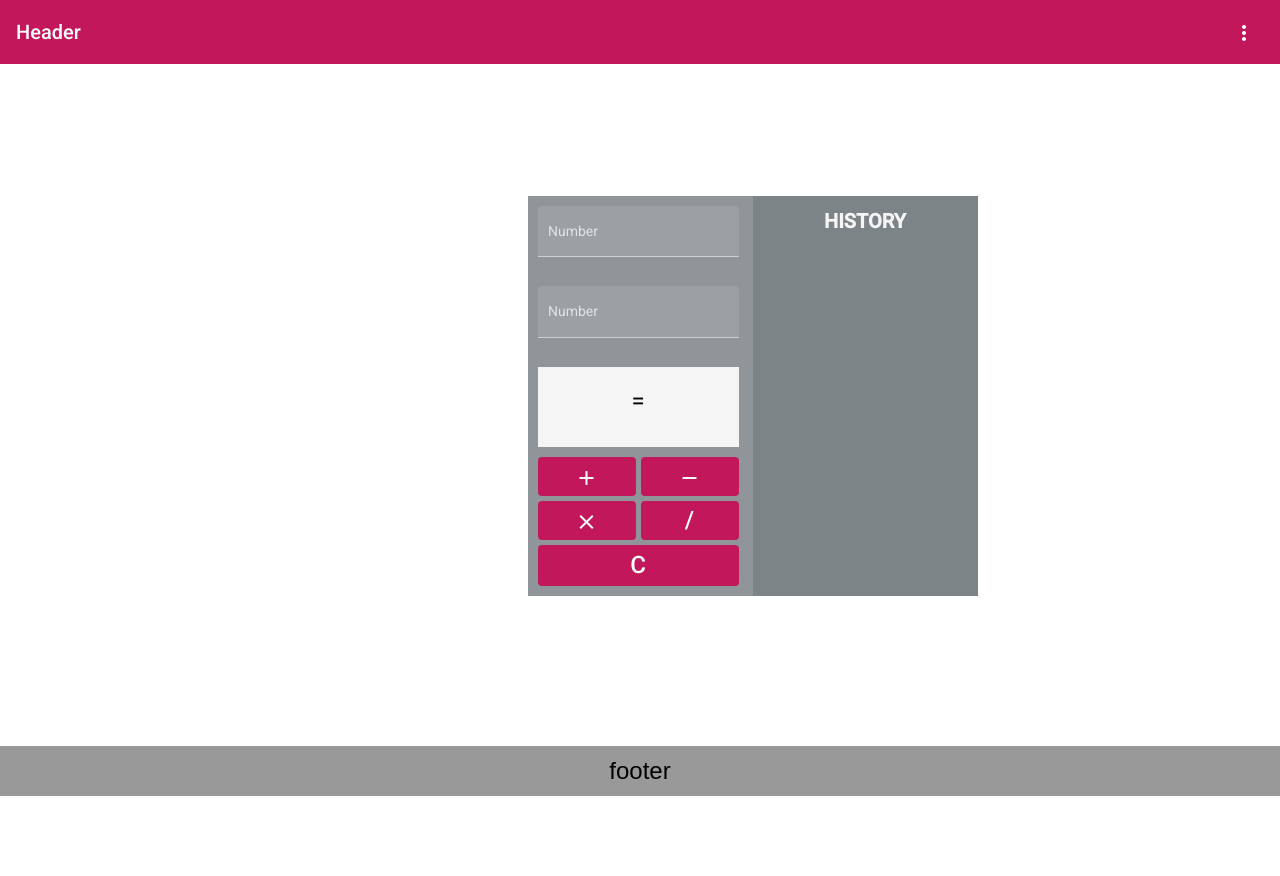
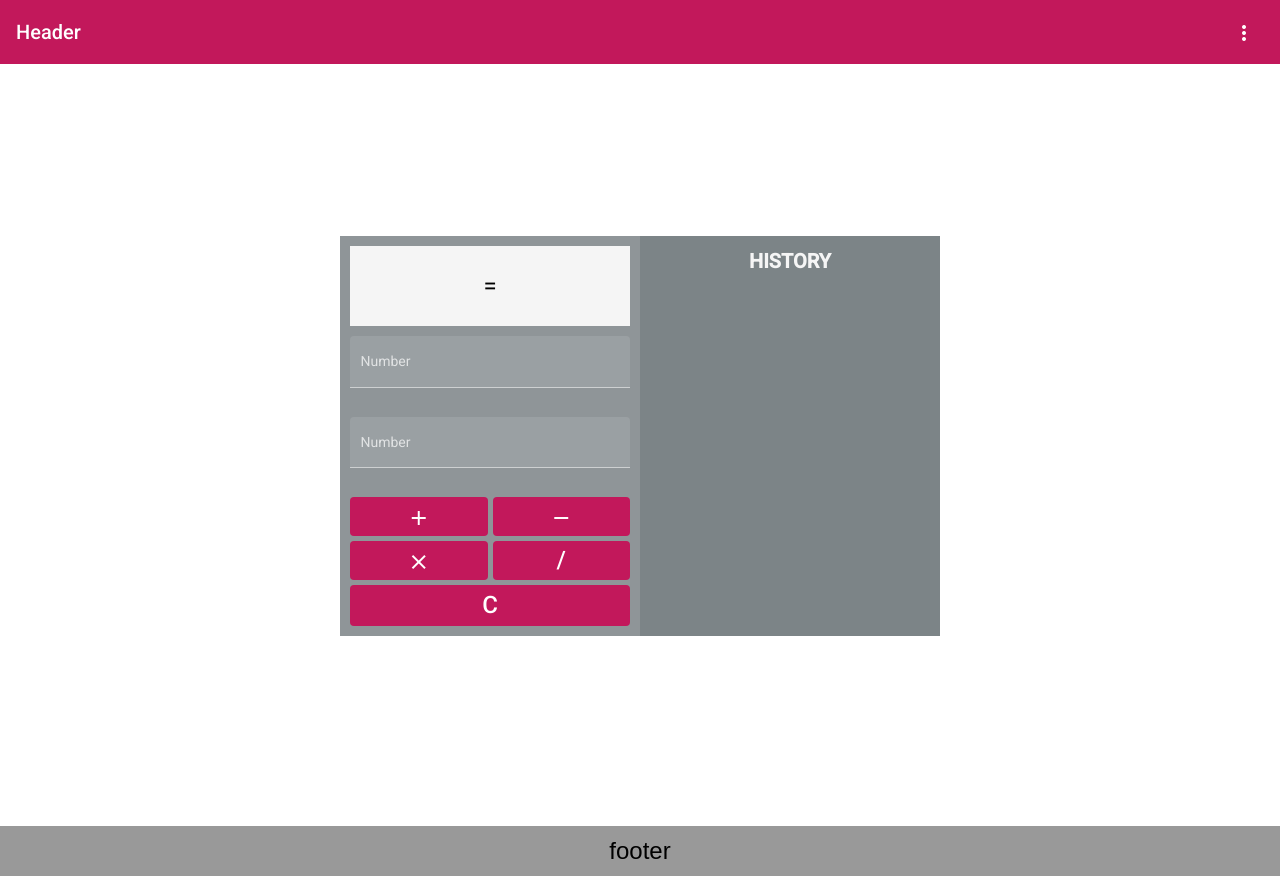
Before and after one commit to kamilpadlo/first-repository-calculator, an Angular app: page / in a window 1280 px wide. Before the commit the page ends 800 px from the top, so only its background shows below. Built offline with nearby package versions, Linux system fonts and the light colour scheme.

Commit message:
KP12 - bug fix + code cleaning

```diff
--- a/src/app/core/main/main.component.css
+++ b/src/app/core/main/main.component.css
@@ -7,17 +7,27 @@ body {
   justify-content: center;
   align-items: center;
   width: 100%;
-  height: 80vh;
+  height: 90vh;
+}
+.inside-container {
+  display: flex;
+  flex-direction: row;
 }
 .calculator-area {
   display: flex;
-  position: absolute;
 
   height: 400px;
-  width: 225px;
+  width: 300px;
   background: #8f9598;
 }
-.inside-container {
+.history-area {
+  display: inline-block;
+  height: 400px;
+  width: 300px;
+  background: #7c8487;
+}
+.inside-calculator-container {
+  width: 100%;
   margin: 10px;
   display: grid;
   grid-template-columns: 1fr;
@@ -26,8 +36,13 @@ body {
 /* .result {
   background: #afb7ba;
 } */
-.result-outside {
+.result-inside {
   position: relative;
+  width: 100%;
+  height: 100%;
+}
+.result-inside p {
+  line-height: 80px;
 }
 .result {
   width: 100%;
@@ -61,13 +76,12 @@ body {
   grid-template-columns: 1fr 1fr;
   grid-gap: 5px;
 }
+
 .history-container {
-  height: 400px;
-  width: 225px;
   background: #7c8487;
-  z-index: 1;
-  position: relative;
-  left: 225px;
+  /* z-index: 1; */
+  /* position: relative; */
+  /* left: 225px; */
 }
 .history-head p {
   margin: 15px;
--- a/src/app/core/main/main.component.html
+++ b/src/app/core/main/main.component.html
@@ -1,26 +1,10 @@
 <div class="container">
+  <div class="inside-container">
     <div class="calculator-area">
-    <div class="inside-container">
-      <mat-form-field class="form-field" appearance="fill">
-        <mat-label>Number</mat-label>
-        <input
-          [(ngModel)]="textInsideA"
-          matInput
-          placeholder="A"
-          type="number"
-        />
-      </mat-form-field>
-      <mat-form-field class="form-field" appearance="fill">
-        <mat-label>Number</mat-label>
-        <input
-          [(ngModel)]="textInsideB"
-          matInput
-          placeholder="B"
-          type="number"
-        />
-      </mat-form-field>
-
-      <div class="result-outside">
+      <div class="inside-calculator-container">
+        <div class="result" style="overflow-x: auto">
+          <div class="result-inside">
+            <p>{{ result }}</p>
             <button
               (click)="copyResultA()"
               class="copy-A"
@@ -41,10 +25,26 @@
             >
               B
             </button>
-        <div class="result">
-          <p>{{ result }}</p>
           </div>
         </div>
+        <mat-form-field class="form-field" appearance="fill">
+          <mat-label>Number</mat-label>
+          <input
+            [(ngModel)]="textInsideA"
+            matInput
+            placeholder="A"
+            type="number"
+          />
+        </mat-form-field>
+        <mat-form-field class="form-field" appearance="fill">
+          <mat-label>Number</mat-label>
+          <input
+            [(ngModel)]="textInsideB"
+            matInput
+            placeholder="B"
+            type="number"
+          />
+        </mat-form-field>
 
         <div class="wrapper">
           <button mat-flat-button color="primary" (click)="add()" class="add">
@@ -80,8 +80,8 @@
         </button>
       </div>
     </div>
-  <div class="history-area">
-    <div class="history-container" style="overflow-y: auto">
+    <div class="history-area" style="overflow-y: auto">
+      <div class="history-container">
         <div class="history-head"><p>history</p></div>
         <ul class="history">
           <li *ngFor="let result of equationAsStringArray">
@@ -91,3 +91,4 @@
       </div>
     </div>
   </div>
+</div>
--- a/src/app/core/main/main.component.ts
+++ b/src/app/core/main/main.component.ts
@@ -13,10 +13,11 @@ export class MainComponent implements OnInit {
   title = 'calculator-angular';
   equationArray: string[] = [];
   equationAsStringArray: string[] = [];
-  textInsideA: string = '';
-  textInsideB: string = '';
+  textInsideA: any = '';
+  textInsideB: any = '';
   sign: string = '';
   result: any = '=';
+
   isActive: boolean = false;
 
   clearInputFields() {
@@ -33,7 +34,21 @@ export class MainComponent implements OnInit {
   displayNotification() {
     alert('Please, fill both fields with numbers.');
   }
+
+  getSign(operator: string, numA: any, numB: any) {
+    let calculate;
+    if (operator === '+') return (calculate = numA + numB);
+    else if (operator === '-') return (calculate = numA - numB);
+    else if (operator === '*') return (calculate = numA * numB);
+    else if (operator === '/') return (calculate = numA / numB);
+  }
+
   makeCalculations() {
+    if (this.textInsideA !== '' && this.textInsideB !== '') {
+      this.result =
+        Math.round(
+          this.getSign(this.sign, this.textInsideA, this.textInsideB) * 100000
+        ) / 100000;
       this.equationArray = [];
       this.equationArray.push(
         this.textInsideA,
@@ -45,46 +60,29 @@ export class MainComponent implements OnInit {
       this.isActive = true;
       this.equationAsStringArray.push(this.equationArray.join(' '));
       this.clearInputFields();
-  }
-
-  add() {
-    if (this.textInsideA !== '' && this.textInsideB !== '') {
-      this.sign = '+';
-      this.result = +this.textInsideA + +this.textInsideB;
-      this.makeCalculations();
     } else {
       this.displayNotification();
     }
   }
 
+  add() {
+    this.sign = '+';
+    this.makeCalculations();
+  }
+
   subtract() {
-    if (this.textInsideA !== '' && this.textInsideB !== '') {
     this.sign = '-';
-      this.result = +this.textInsideA - +this.textInsideB;
     this.makeCalculations();
-    } else {
-      this.displayNotification();
-    }
   }
 
   multiply() {
-    if (this.textInsideA !== '' && this.textInsideB !== '') {
     this.sign = '*';
-      this.result = +this.textInsideA * +this.textInsideB;
     this.makeCalculations();
-    } else {
-      this.displayNotification();
-    }
   }
 
   divide() {
-    if (this.textInsideA !== '' && this.textInsideB !== '') {
     this.sign = '/';
-      this.result = +this.textInsideA / +this.textInsideB;
     this.makeCalculations();
-    } else {
-      this.displayNotification();
-    }
   }
 
   clear() {
```
Lines whose indentation alone changed are shown as unchanged.
